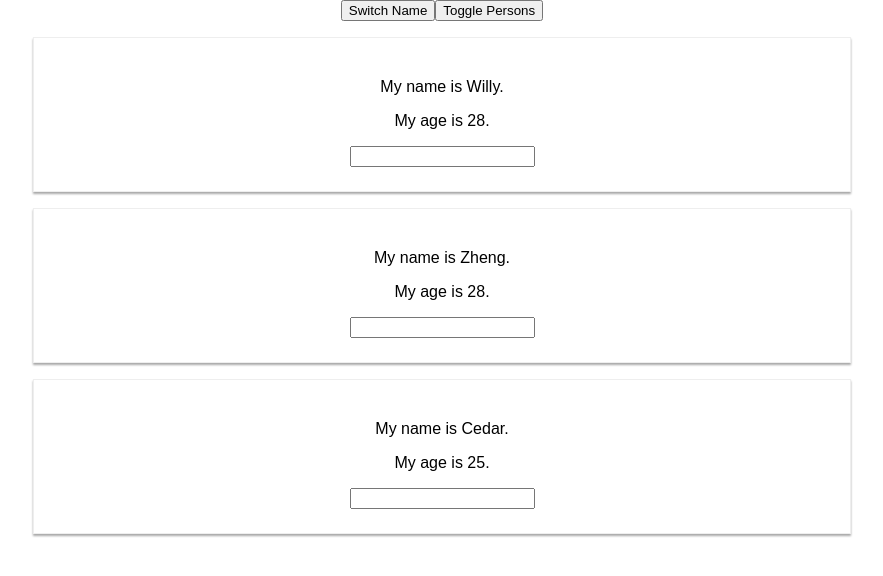
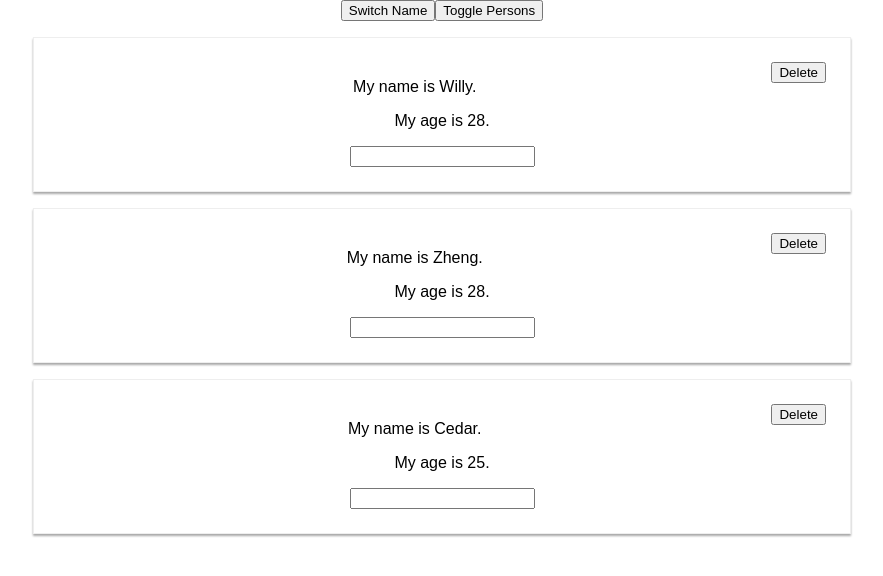
Before and after one commit to WillyLu326/React-Application, a React (Create React App) app: page / in a window 1280 px wide. Shown: the top 576 px of the page, without its empty margins (198-1081 px from the left). Built offline with nearby package versions, Linux system fonts and the light colour scheme.

Commit message:
create delete button

```diff
--- a/src/Person/Person.css
+++ b/src/Person/Person.css
@@ -5,3 +5,7 @@
     margin: 16px auto;
     box-shadow: 0px 2px 2px darkgray;
 }
+
+.Person .deleteBtn {
+    float: right;
+}
--- a/src/Person/Person.js
+++ b/src/Person/Person.js
@@ -4,6 +4,7 @@ import './Person.css';
 const Person = (props) => {
   return (
     <div className="Person">
+      <button className="deleteBtn">Delete</button>
       <p>My name is {props.name}.</p>
       <p>My age is {props.age}.</p>
       <input />
```
